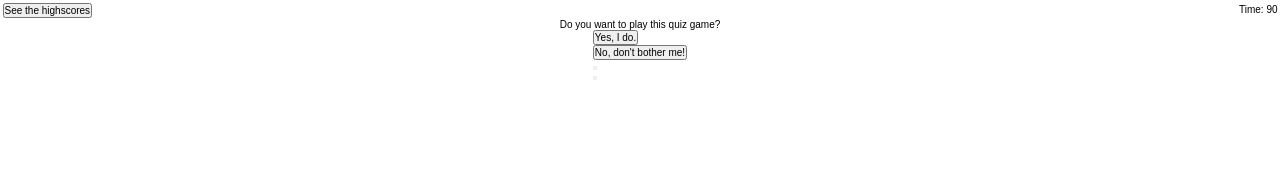
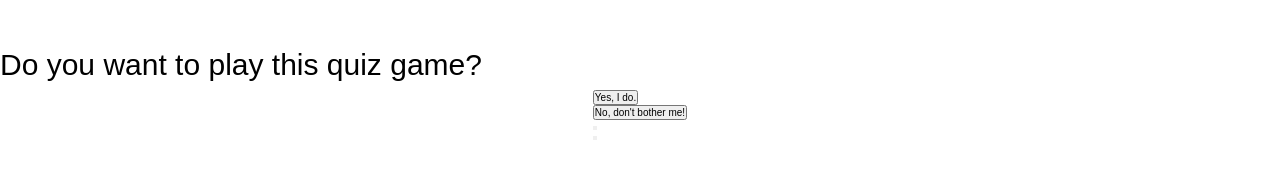
Before and after one commit to cwen13/Quizer, a plain HTML site: page index.html in a window 1280 px wide. Drawn offline with Linux system fonts and the light colour scheme.

Commit message:
adjusting CSS

```diff
--- a/assets/css/style.css
+++ b/assets/css/style.css
@@ -16,23 +16,31 @@ header {
   justify-content: space-between;
 }
 
-button {
-  visibility: visible;
-}
 
 main {
   display: flex;
   flex-direction: column;
   align-items: center;
-  justify-items: center;
+  justify-content: center;
 
 }
 
 .timer {
-  visibility: visible;
+  visibility: hidden;
+}
+
+#question {
+  font-size: 3rem;
+  width: 100%;
+  align-content:center;
+  margin: 3rem 0rem 1rem 0rem;
 }
 
 
-#quesiton ul ~ li {
-  font-size:4rem;
+#highscores button {
+  visibility: hidden;
 }
+
+#answers ol ~ li {
+  font-size: 2rem;
+}
--- a/index.html
+++ b/index.html
@@ -12,7 +12,7 @@
     <header>
       <section id="highscores">
 	<button class="highscores" type="button">
-	  See the highscores
+	  See the highscores!
 	</button>
       </section>
       <section class="timer">
```
